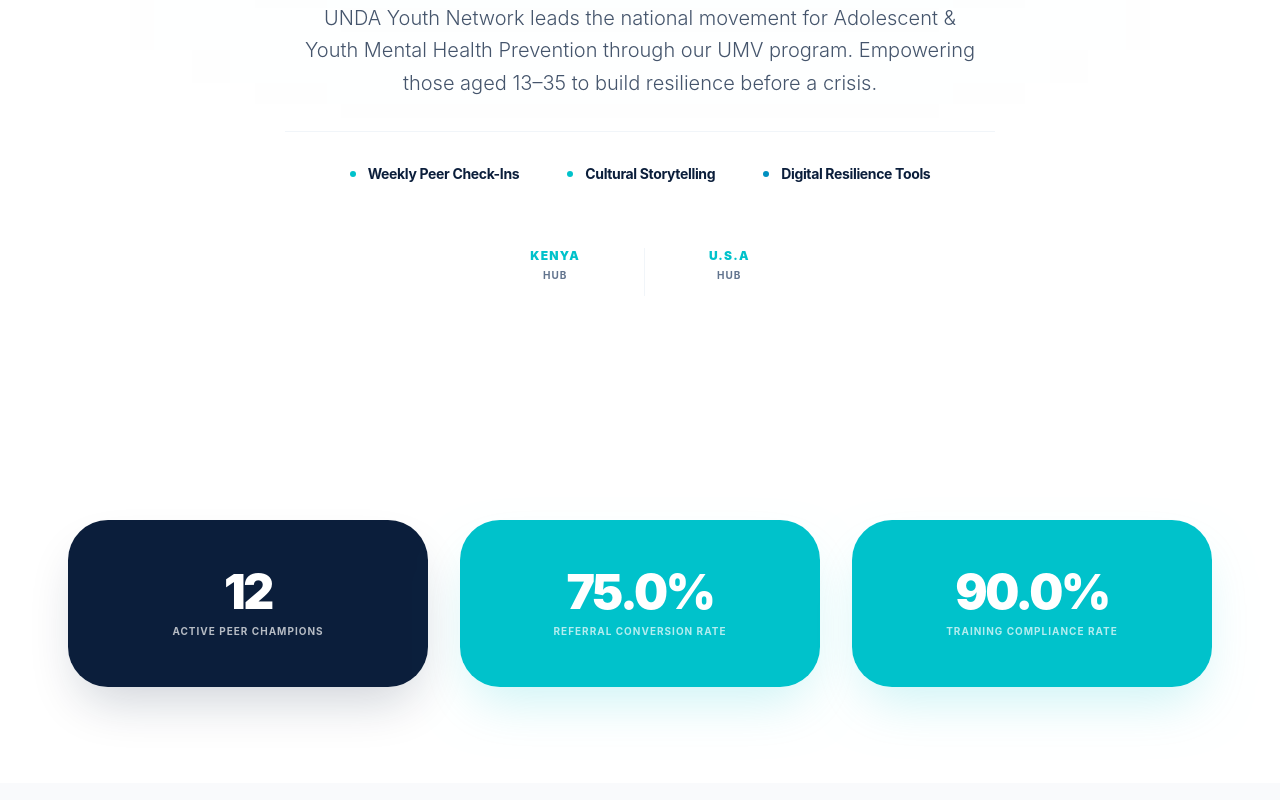
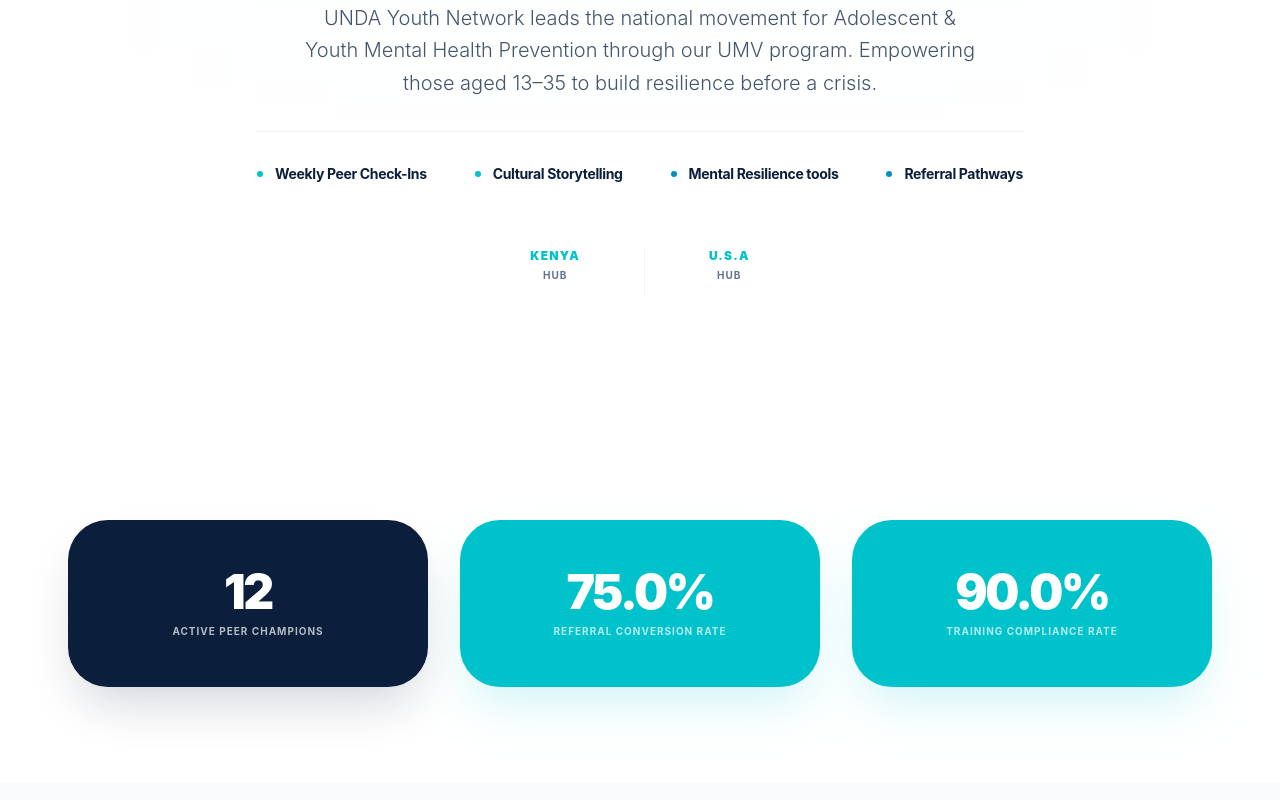
Before and after one commit to JamesKamau-5773/Unda-YouthNetwork-Frontend, a React (Vite) app: page / in a window 1280 px wide. Shown: the part 1780-2580 px from the top of the page. Built offline with nearby package versions, Linux system fonts and the light colour scheme.

Commit message:
Update CommunityStory activities: replace items with requested list (visible copy only)

```diff
--- a/src/components/sections/CommunityStory.jsx
+++ b/src/components/sections/CommunityStory.jsx
@@ -49,7 +49,8 @@ const CommunityStory = () => {
                 {[
                 { label: "Weekly Peer Check-Ins", color: "bg-[#00C2CB]" },
                 { label: "Cultural Storytelling", color: "bg-[#00C2CB]" },
-                { label: "Digital Resilience Tools", color: "bg-[#0090C0]" }
+                { label: "Mental Resilience tools", color: "bg-[#0090C0]" },
+                { label: "Referral Pathways", color: "bg-[#0090C0]" }
               ].map((item, idx) => (
                 <div key={idx} className="flex items-center gap-3">
                   <div className={`h-1.5 w-1.5 rounded-full ${item.color}`} />
```
